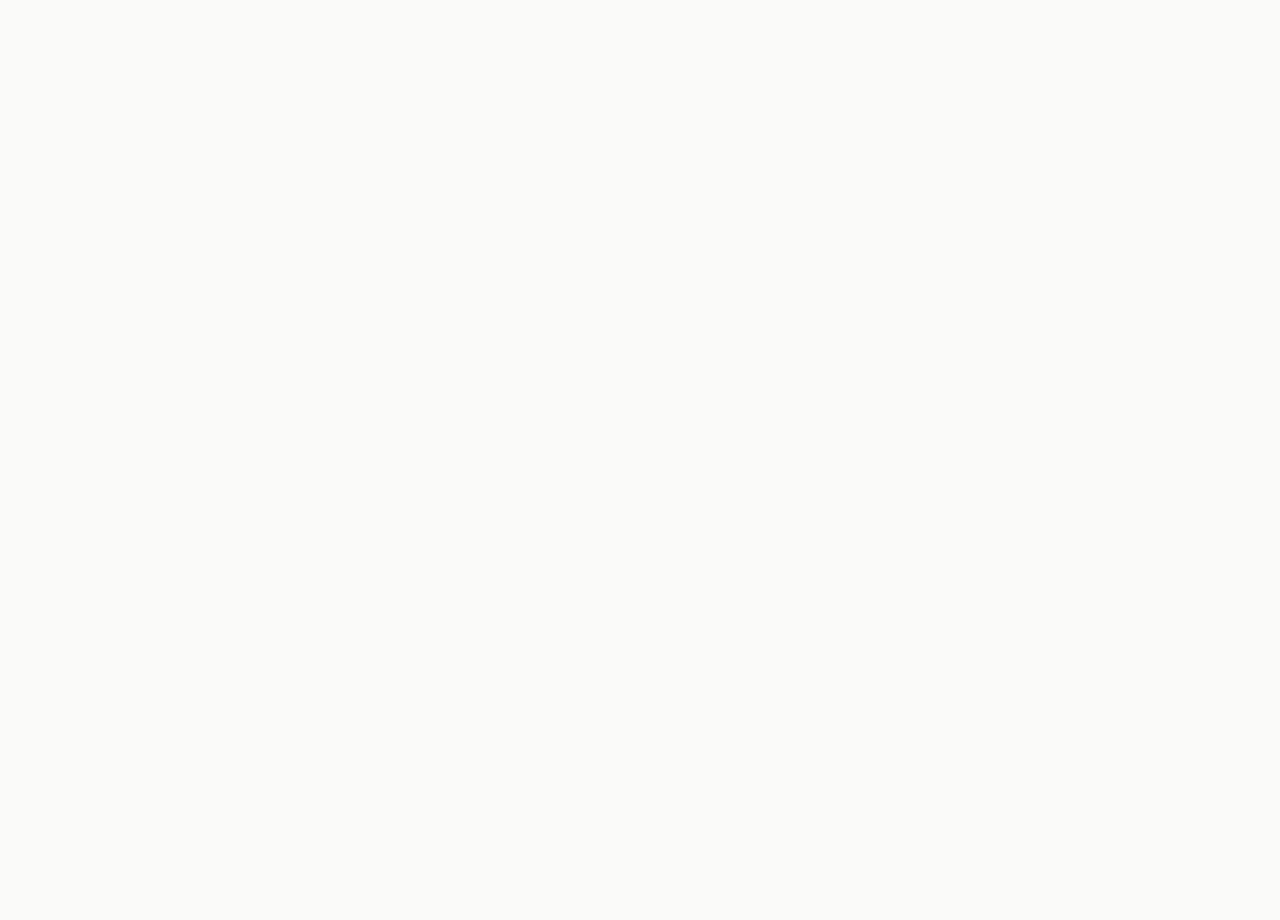
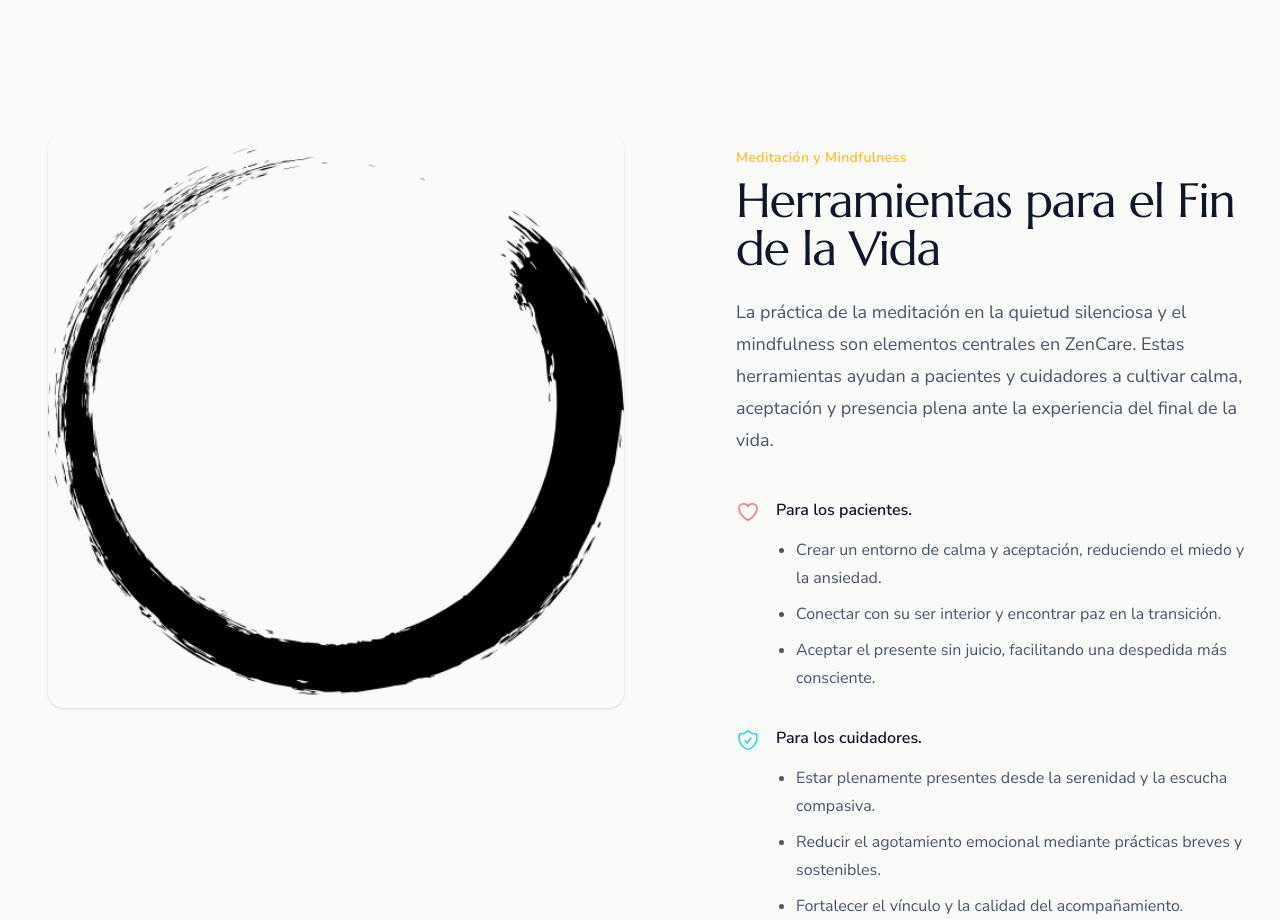
Before and after one commit to sgautier-dev/zencare, a Next.js app: page / in a window 1280 px wide. Shown: the part 2880-3800 px from the top of the page. Before the commit the page ends 2788 px from the top, so only its background shows below. Built offline with nearby package versions, Linux system fonts and the light colour scheme.

Commit message:
practices section added

```diff
--- a/src/app/page.tsx
+++ b/src/app/page.tsx
@@ -1,6 +1,7 @@
 import Benefits from "@/components/Benefits"
 import Header from "@/components/Header"
 import Hero from "@/components/Hero"
+import Practices from "@/components/Practices"
 import Whatis from "@/components/Whatis"
 
 export default function Home() {
@@ -10,6 +11,7 @@ export default function Home() {
 			<Hero />
 			<Whatis />
 			<Benefits />
+			<Practices/>
 		</main>
 	)
 }
--- a/src/components/Hero.tsx
+++ b/src/components/Hero.tsx
@@ -1,12 +1,21 @@
 import Image from "next/image"
 import heroImg from "@/images/hero.jpg"
+import heroImgDark from "@/images/hero_dark.jpg"
 export default function Hero() {
 	return (
 		<div className="relative isolate overflow-hidden sm:pt-14">
 			<Image
 				alt="zencare, cuidar desde la presencia"
 				src={heroImg}
-				className="absolute inset-0 -z-10 size-full object-cover"
+				className="absolute inset-0 -z-10 size-full object-cover block dark:hidden"
+				priority
+			/>
+
+			{/* image for dark mode */}
+			<Image
+				alt="zencare, cuidar desde la presencia"
+				src={heroImgDark}
+				className="absolute inset-0 -z-10 size-full object-cover hidden dark:block"
 				priority
 			/>
 
@@ -51,12 +60,16 @@ export default function Hero() {
 							>
 								<span className="block sm:hidden">
 									Un proyecto de la Fundación VBM{" "}
-									<span className="text-secondary" aria-hidden="true">&#10095;</span>
+									<span className="text-secondary" aria-hidden="true">
+										&#10095;
+									</span>
 								</span>
 
 								<span className="hidden sm:block">
 									Un proyecto de la Fundación Vivir un Buen Morir{" "}
-									<span className="text-secondary" aria-hidden="true">&#10095;</span>
+									<span className="text-secondary" aria-hidden="true">
+										&#10095;
+									</span>
 								</span>
 							</a>
 						</div>
--- /dev/null
+++ b/src/components/Practices.tsx
@@ -0,0 +1,95 @@
+import Image from "next/image"
+import { HeartIcon, ShieldCheckIcon } from "@heroicons/react/24/outline" // ou lucide si tu préfères
+import practiceImg from "@/images/zen.png"
+
+type Feature = {
+	name: string
+	points: string[] // ← plusieurs phrases en liste
+	icon: React.ComponentType<{ className?: string }>
+	colorClass?: string // optionnel si tu veux colorer l’icône différemment
+}
+
+const features: Feature[] = [
+	{
+		name: "Para los pacientes.",
+		points: [
+			"Crear un entorno de calma y aceptación, reduciendo el miedo y la ansiedad.",
+			"Conectar con su ser interior y encontrar paz en la transición.",
+			"Aceptar el presente sin juicio, facilitando una despedida más consciente.",
+		],
+		icon: HeartIcon,
+		colorClass: "text-secondary",
+	},
+	{
+		name: "Para los cuidadores.",
+		points: [
+			"Estar plenamente presentes desde la serenidad y la escucha compasiva.",
+			"Reducir el agotamiento emocional mediante prácticas breves y sostenibles.",
+			"Fortalecer el vínculo y la calidad del acompañamiento.",
+		],
+		icon: ShieldCheckIcon,
+		colorClass: "text-accent",
+	},
+]
+
+export default function Practices() {
+	return (
+		<section className="overflow-hidden mt-32 sm:mt-56">
+			<div className="mx-auto max-w-7xl px-6 lg:px-8">
+				<div className="mx-auto grid max-w-2xl grid-cols-1 gap-x-8 gap-y-16 sm:gap-y-20 lg:mx-0 lg:max-w-none lg:grid-cols-2">
+					{/* Texte */}
+					<div className="lg:ml-auto lg:pt-4 lg:pl-4">
+						<div className="lg:max-w-lg">
+							<p className="text-sm font-semibold tracking-wide text-primary">
+								Meditación y Mindfulness
+							</p>
+							<h2 className="mt-2 text-4xl sm:text-5xl font-main tracking-tight text-title">
+								Herramientas para el Fin de la Vida
+							</h2>
+							<p className="mt-6 text-lg/8 text-subtle">
+								La práctica de la meditación en la quietud silenciosa y el
+								mindfulness son elementos centrales en ZenCare. Estas
+								herramientas ayudan a pacientes y cuidadores a cultivar calma,
+								aceptación y presencia plena ante la experiencia del final de la
+								vida.
+							</p>
+
+							<dl className="mt-10 max-w-xl space-y-8 text-base/7 text-main lg:max-w-none">
+								{features.map((feature) => (
+									<div key={feature.name} className="relative pl-10">
+										<dt className="font-semibold text-title">
+											<feature.icon
+												aria-hidden="true"
+												className={`absolute top-1 left-0 size-6 ${
+													feature.colorClass ?? "text-primary"
+												}`}
+											/>
+											{feature.name}
+										</dt>
+										<dd className="mt-3">
+											<ul className="list-disc pl-5 space-y-2 text-subtle">
+												{feature.points.map((line, i) => (
+													<li key={i}>{line}</li>
+												))}
+											</ul>
+										</dd>
+									</div>
+								))}
+							</dl>
+						</div>
+					</div>
+
+					{/* Image */}
+					<div className="flex items-start justify-end lg:order-first">
+						<Image
+							alt="zencare, cuidar desde la presencia"
+							src={practiceImg}
+							className="w-full max-w-xl rounded-2xl shadow-sm"
+							priority
+						/>
+					</div>
+				</div>
+			</div>
+		</section>
+	)
+}
```
Also changed, not shown: src/images/hero_dark.jpg (added), src/images/zen.png (added).
